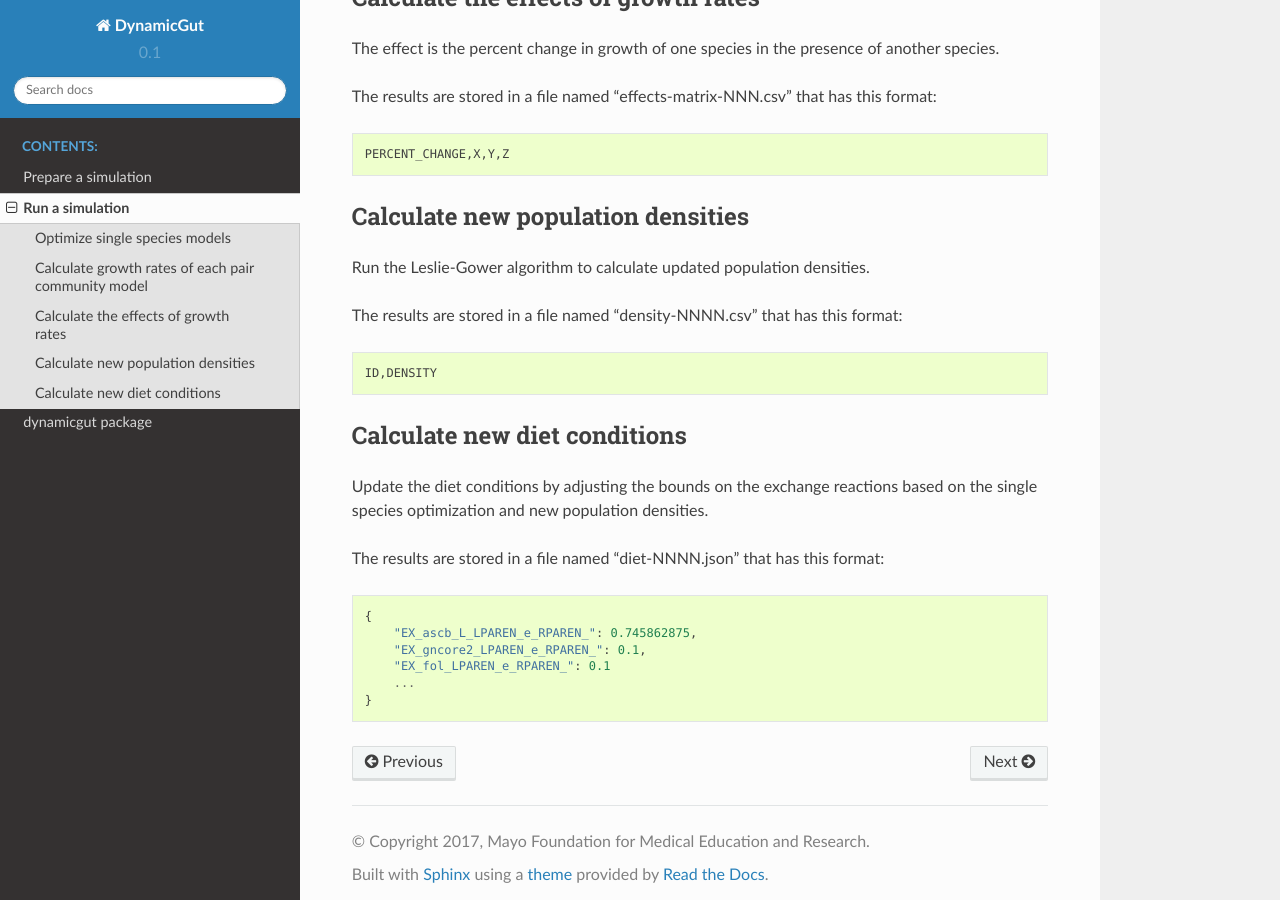
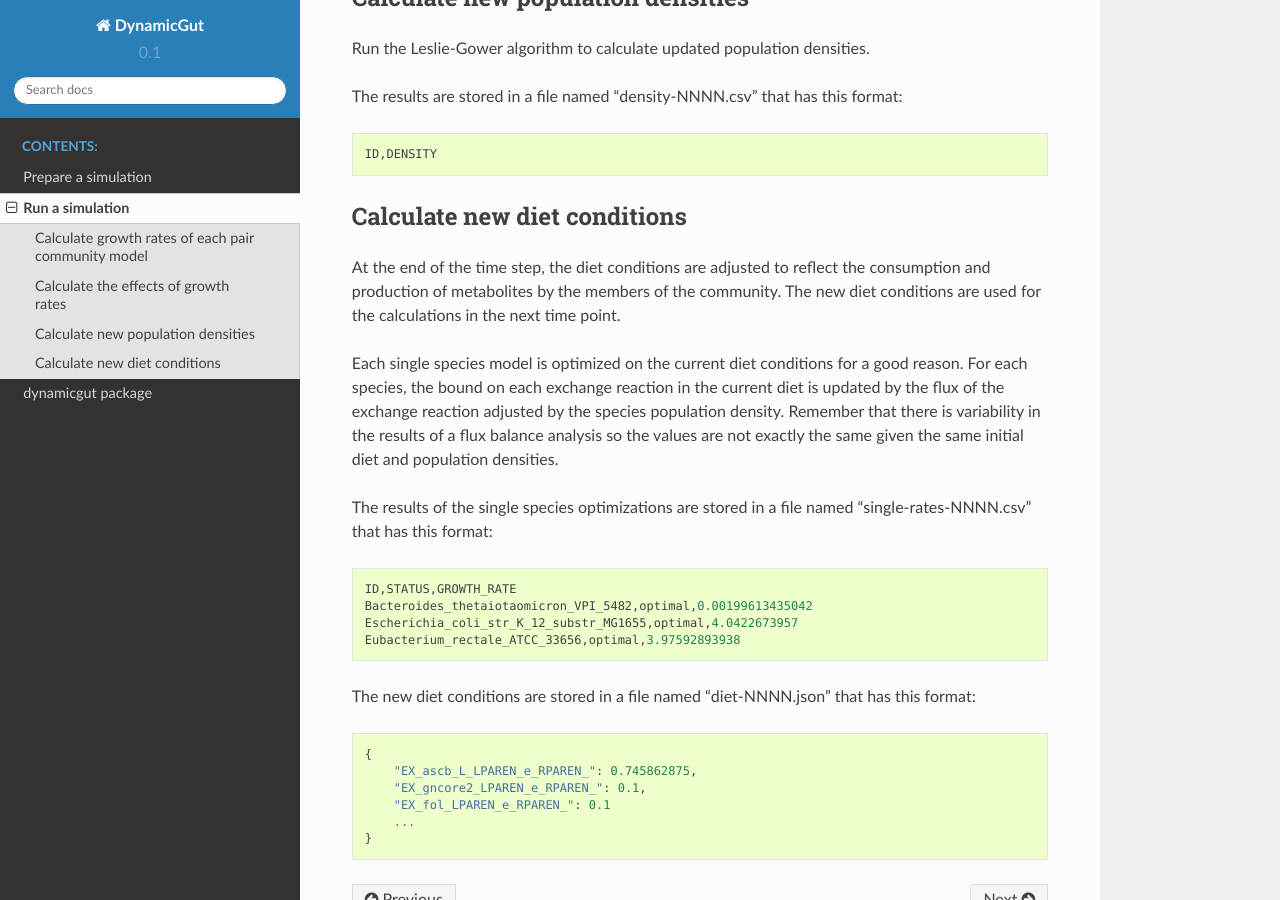
Before and after one commit to mmundy42/DynamicGut, a Sphinx documentation site: the page built from docs/simulate.rst, in a window 1280 px wide and 900 px high, scrolled down 832 px. Built offline with Sphinx 7.4.7 and the Read the Docs theme 2.0.0, drawn with Linux system fonts in a browser that asks for light colours; some of the changed text lies outside the part shown.

Commit message:
Keep current diet in memory instead of reading and writing from file

```diff
--- a/docs/simulate.rst
+++ b/docs/simulate.rst
@@ -5,19 +5,9 @@ A DynamicGut simulation predicts the population densities of a microbial communi
 over time given initial diet conditions. See :doc:`prepare` for details on creating
 the initial density and diet files.
 
-A simulation runs over a range of time points. At each time point, DynamicGut
-performs the following operations.
-
-Optimize single species models
-------------------------------
-
-Each single species model is optimized using the current diet conditions. Why do
-we do this -- need to have a good explanation.
-
-The results are stored in a file named "single-rates-NNNN.csv" that has this
-format::
-
-    ID,RATE
+A simulation runs over a range of time points. In the file names, "NNNN" is a number
+representing the time point. For example, "0002" represents the second time point.
+At each time point, DynamicGut performs the following operations.
 
 Calculate growth rates of each pair community model
 ---------------------------------------------------
@@ -52,10 +42,27 @@ The results are stored in a file named "density-NNNN.csv" that has this format::
 Calculate new diet conditions
 -----------------------------
 
-Update the diet conditions by adjusting the bounds on the exchange reactions
-based on the single species optimization and new population densities.
+At the end of the time step, the diet conditions are adjusted to reflect the
+consumption and production of metabolites by the members of the community. The
+new diet conditions are used for the calculations in the next time point.
 
-The results are stored in a file named "diet-NNNN.json" that has this format::
+Each single species model is optimized on the current diet conditions for
+a good reason. For each species, the bound on each exchange reaction in the
+current diet is updated by the flux of the exchange reaction adjusted by the
+species population density. Remember that there is variability in the results
+of a flux balance analysis so the values are not exactly the same given the
+same initial diet and population densities.
+
+The results of the single species optimizations are stored in a file named
+"single-rates-NNNN.csv" that has this format::
+
+    ID,STATUS,GROWTH_RATE
+    Bacteroides_thetaiotaomicron_VPI_5482,optimal,0.00199613435042
+    Escherichia_coli_str_K_12_substr_MG1655,optimal,4.0422673957
+    Eubacterium_rectale_ATCC_33656,optimal,3.97592893938
+
+The new diet conditions are stored in a file named "diet-NNNN.json" that has
+this format::
 
     {
         "EX_ascb_L_LPAREN_e_RPAREN_": 0.745862875,
```
Also changed, not shown: 1 other file.
